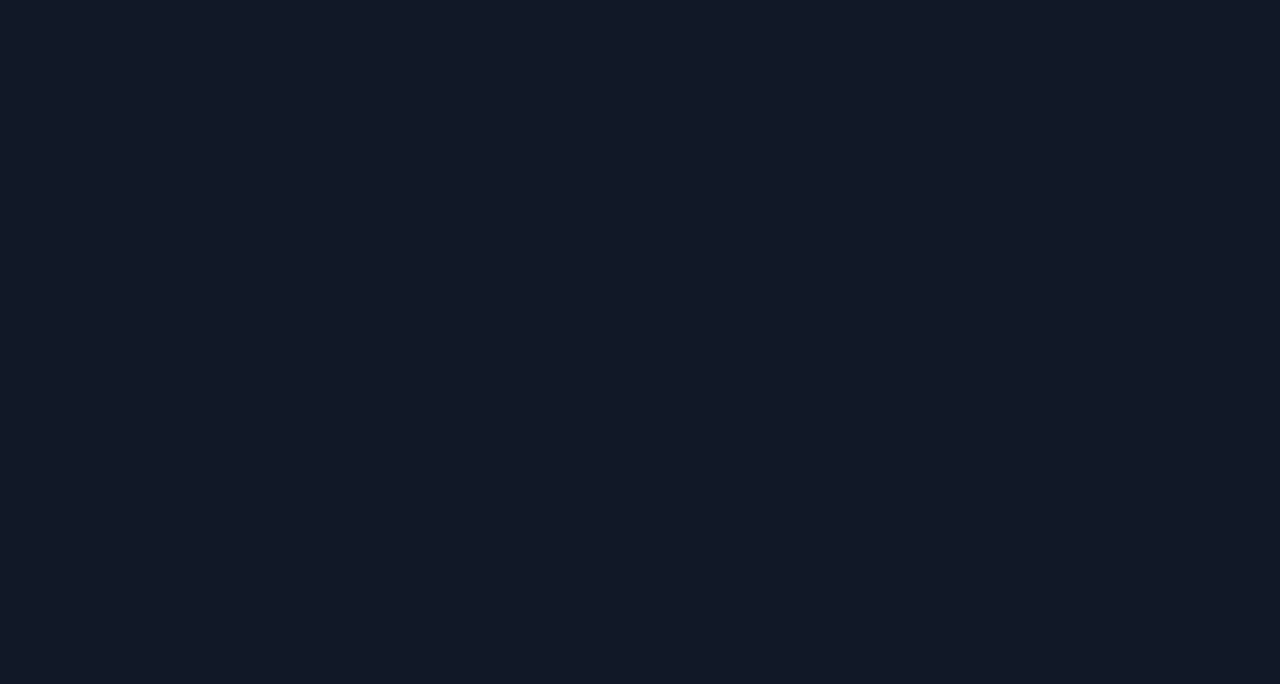
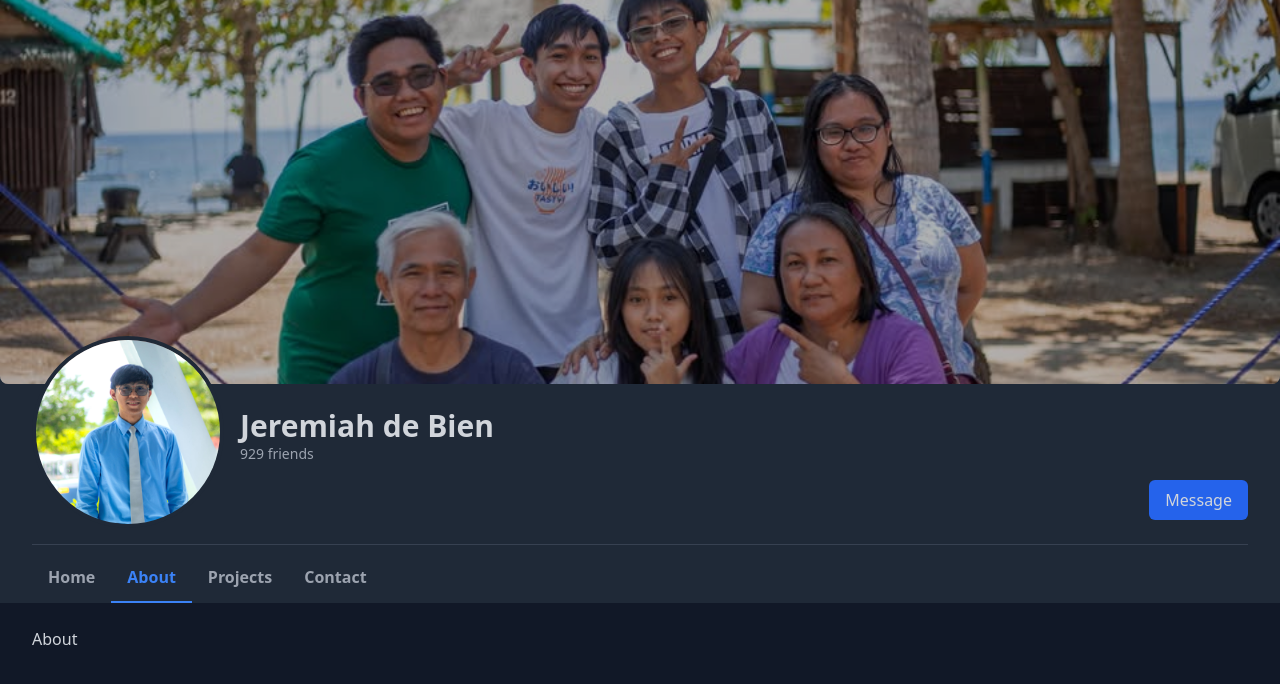
Before and after one commit to jeremdebien/portfolio, a React (Vite) app: page /portfolio/about in a window 1280 px wide. Before the commit this address had no page. Shown: the top 684 px of the page. Built offline with nearby package versions, Linux system fonts and the light colour scheme.

Commit message:
Added about page and fix navbar links

```diff
--- a/src/App.tsx
+++ b/src/App.tsx
@@ -2,13 +2,15 @@ import { BrowserRouter, Route, Routes } from "react-router-dom";
 import "./App.css";
 import Home from "./pages/Home";
 import Projects from "./pages/Projects";
+import About from "./pages/About";
 
 function App() {
     return (
         <BrowserRouter>
             <Routes>
                 <Route path="/portfolio" element={<Home />} />
-                <Route path="/projects" element={<Projects />} />
+                <Route path="/portfolio/projects" element={<Projects />} />
+                <Route path="/portfolio/about" element={<About />} />
             </Routes>
         </BrowserRouter>
     );
--- a/src/components/Navbar.tsx
+++ b/src/components/Navbar.tsx
@@ -27,9 +27,9 @@ const NavItem: React.FC<NavItemProps> = ({ label, to }) => {
 const Navbar: React.FC = () => {
     const navItems = [
         { label: "Home", to: "/portfolio" },
-        { label: "About", to: "/about" },
-        { label: "Projects", to: "/projects" },
-        { label: "Contact", to: "/contact" },
+        { label: "About", to: "/portfolio/about" },
+        { label: "Projects", to: "/portfolio/projects" },
+        { label: "Contact", to: "/portfolio/contact" },
     ];
 
     return (
--- /dev/null
+++ b/src/pages/About.tsx
@@ -0,0 +1,12 @@
+import React from "react";
+import Header from "../components/Header";
+
+const About = () => {
+    return (
+        <Header>
+            <h1> About </h1>
+        </Header>
+    );
+};
+
+export default About;
--- a/src/pages/Projects.tsx
+++ b/src/pages/Projects.tsx
@@ -1,7 +1,3 @@
-import ImageBox from "../components/ImageBox";
-
-import profile_picture from "../assets/images/profile.jpg";
-import Navbar from "../components/Navbar";
 import Header from "../components/Header";
 
 const Projects = () => {
```
